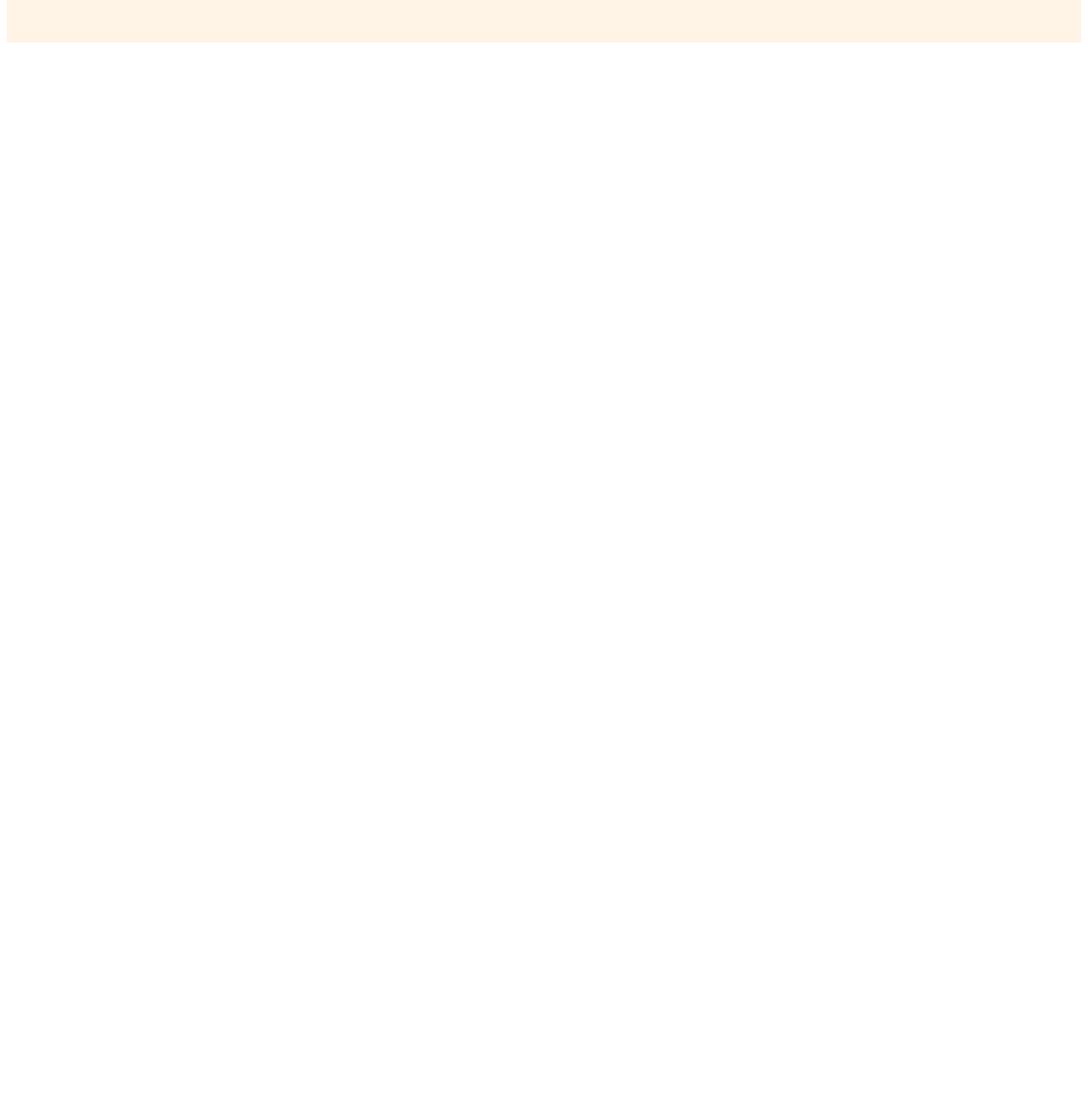
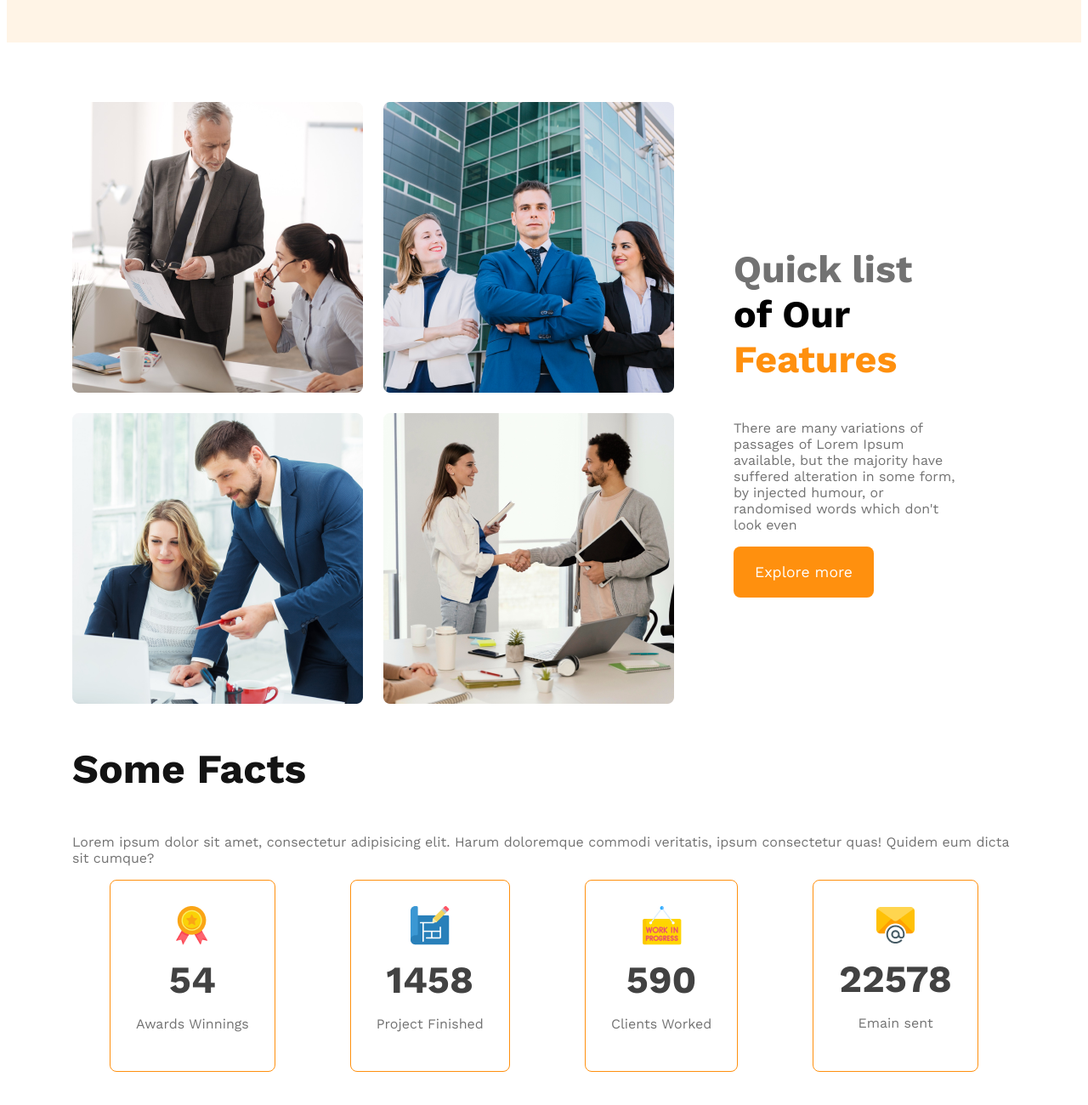
Before and after one commit to Saimur-Shahidullah/g3-architects-website, a plain HTML site: page index.html in a window 1280 px wide. Shown: the part 968-2268 px from the top of the page at 85% size. Before the commit the page ends 1026 px from the top, so only its background shows below. Drawn offline with nearby package versions, Linux system fonts and the light colour scheme.

Commit message:
Fact and more section added

```diff
--- a/index.html
+++ b/index.html
@@ -9,9 +9,10 @@
 </head>
 
 <body>
+    <!-- Header start -->
     <header>
         <nav>
-            <h3 class="nav-title">G3 Architects</h3>
+            <h3 class="section-title">G3 Architects</h3>
             <ul>
                 <li><a href="">Home</a></li>
                 <li><a href="">About</a></li>
@@ -22,7 +23,7 @@
         <div class="banner">
             <div class="banner-content">
                 <h1 class="banner-title">Brand New Group of Architects </h1>
-                <p class="banner-description">There are many variations of passages of Lorem  Ipsum available, but the
+                <p class="text-light-gray">There are many variations of passages of Lorem Ipsum available, but the
                     majority have suffered alteration in some form, by injected humour, or randomised words which don't
                     look even
                 </p>
@@ -31,8 +32,57 @@
             <img src="./images/banner.png" alt="">
         </div>
     </header>
+    <!-- Header end -->
     <main>
+        <!-- Features section -->
+        <section class="teams-container">
+            <div class="teams-img-container">
+                <img src="./images/team1.png" alt="">
+                <img src="./images/team2.png" alt="">
+                <img src="./images/team3.png" alt="">
+                <img src="./images/team4.png" alt="">
+            </div>
+            <div class="teams-content">
+                <h3 class="teams-content-title"><span class="text-light-gray"> Quick list</span><span> of Our</span>
+                    <span class="text-feautures">Features</span></h3>
+                <p class="text-light-gray">There are many variations of passages of Lorem Ipsum available, but the
+                    majority have suffered alteration in some form, by injected humour, or randomised words which don't
+                    look even</p>
+                <button class="btn-primary">Explore more</button>
+            </div>
+        </section>
+        <!-- Feautures Section -->
+        <section class="features">
 
+        </section>
+        <!-- Facts Section -->
+        <section class="facts">
+            <h3 class="section-title">Some Facts</h3>
+            <p class="text-light-gray">Lorem ipsum dolor sit amet, consectetur adipisicing elit. Harum doloremque
+                commodi veritatis, ipsum consectetur quas! Quidem eum dicta sit cumque?</p>
+            <div class="facts-card-container">
+                <div class="card">
+                    <img src="./images/icons/ribon.png" alt="">
+                    <h2 class="card-stats">54</h2>
+                    <p class=" cards-title text-light-gray">Awards Winnings</p>
+                </div>
+                <div class="card">
+                    <img src="./images/icons/projects.png" alt="">
+                    <h2 class="card-stats">1458</h2>
+                    <p class=" cards-title text-light-gray">Project Finished</p>
+                </div>
+                <div class="card">
+                    <img src="./images/icons/customers.png" alt="">
+                    <h2 class="card-stats">590</h2>
+                    <p class=" cards-title text-light-gray">Clients Worked</p>
+                </div>
+                <div class="card">
+                    <img src="./images/icons/email.png" alt="">
+                    <h2 class="card-stats">22578</h2>
+                    <p class=" cards-title text-light-gray">Emain sent</p>
+                </div>
+            </div>
+        </section>
     </main>
     <footer>
 
--- a/styles/arcitect.css
+++ b/styles/arcitect.css
@@ -13,6 +13,16 @@
     cursor: pointer;
     border: 0;
 
+}
+
+.text-light-gray {
+    color: #727272;
+}
+
+.section-title {
+    color: var(--dark-01, #131313);
+    font-size: 3rem;
+    font-weight: 700;
 }
 
 * {
@@ -31,12 +41,6 @@ nav {
     display: flex;
     justify-content: space-between;
     align-items: center;
-}
-
-.nav-title {
-    color: var(--dark-01, #131313);
-    font-size: 3rem;
-    font-weight: 700;
 }
 
 nav>ul {
@@ -68,32 +72,108 @@ nav li a {
     color: #131313;
 }
 
-.banner-description {
-    color: #727272;
-    font-weight: 400;
-}
-
 .banner img {
     margin-top: 20px;
     width: 100%;
 }
 
+/* Main Section Style */
+main {
+    max-width: 1110px;
+    margin: 70px auto;
+}
+
+/* Teams style */
+.teams-container {
+    display: flex;
+    align-items: center;
+}
+
+.teams-img-container {
+    display: grid;
+    grid-template-columns: repeat(2, 1fr);
+    gap: 1.5rem;
+}
+
+.teams-content {
+    padding-left: 70px;
+    padding-right: 70px;
+}
+
+.teams-content-title {
+    font-size: 2.8rem;
+}
+
+.teams-content-title .quick-list {
+    font-weight: 500;
+}
+
+.teams-content-title .text-feautures {
+    color: #FF900E;
+    font-weight: 700;
+}
+
+/* Facts Section */
+.facts-card-container {
+    display: flex;
+    justify-content: space-around;
+}
+
+.facts-card-container .card {
+    border-radius: 8px;
+    border: 1px solid #FF900E;
+    text-align: center;
+    padding: 30px;
+}
+
+.facts-card-container .card-title {
+    font-weight: 700;
+    font-size: 1.25rem;
+    margin-top: 5px;
+}
+
+.facts-card-container .card-stats {
+    font-size: 2.8rem;
+    color: #424242;
+    margin-top: 10px;
+    margin-bottom: 10px;
+}
+
+
+
+
 /* Responsive media queries */
-    /* Mobile Device */
+/* Mobile Device */
 @media screen and (max-width: 576px) {
     header {
         padding: 20px;
     }
-    nav{
+
+    nav,
+    .teams-container {
         flex-direction: column;
     }
+
+    .teams-img-container {
+        grid-template-columns: 1fr;
+    }
+
+    .teams-content {
+        padding-left: 20px;
+        padding-right: 20px;
+    }
+
 }
-      /* Medium Device */
+
+/* Medium Device */
 
 @media screen and (min-width: 576px) and (max-width: 992px) {
-    nav{
+
+    nav,
+    .teams-container {
         flex-direction: column;
     }
+
     header {
         padding: 20px;
     }
```
